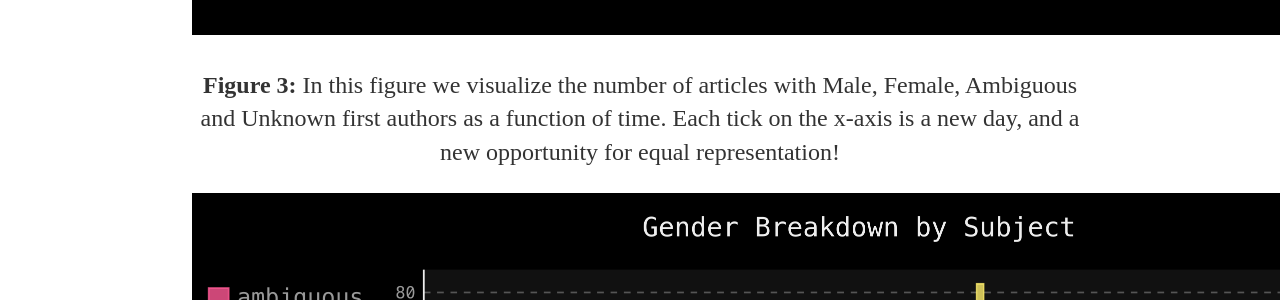
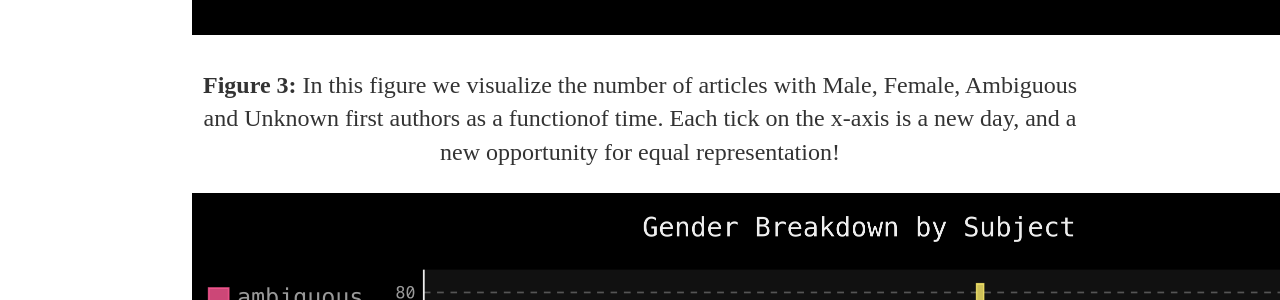
Before and after one commit to sbotlite/sbotlite.github.io, a Jekyll site: the page built from index.html, in a window 1280 px wide and 900 px high, scrolled down 4148 px. Shown: the part 188-488 px from the top of the window. Built offline with Jekyll 4.4.1, drawn with Linux system fonts in a browser that asks for light colours.

Commit message:
Update index.html

```diff
--- a/index.html
+++ b/index.html
@@ -6,8 +6,9 @@
 	<h1 style="text-align:center;">Hi there, I'm Sbotlite! </h1>
 	<p style="text-align:center;"><img src="sbotlite_logo.001.png" alt="sbotlight logo" width="512" height="384" class="center"></p>
 	<p>Sbotlite is a twitter bot whose mission is to investigate gender bias in science and promote women scientists.
-		To do so, Sbotlite automatically retweets papers from biorxiv with female first authors. On top of that, the bot was used to
-		data mine the <a href="https://www.biorxiv.org/">Biorxiv</a> archives and produce analysis on the submissions.
+		To do so, Sbotlite automatically retweets papers from biorxiv with female first authors. On top of that,
+		the bot was used to data mine the <a href="https://www.biorxiv.org/">Biorxiv</a> archives and produce
+		analysis on the submissions.
 	</p>
 
 	<p>Sbotlite was developed by Vassiki Chauhan, Jean-Hugues Lestang and Sushmita Sadhukha.</p>
@@ -37,9 +38,8 @@
 	<p></p>
 	<p><img src="date_label.png" alt="date label" width="1334" height="1000" class="center"></p>
 	<p><strong>Figure 3:</strong> In this figure we visualize the number of articles with Male,
-		Female, Ambiguous and Unknown first authors as a function
-		of time. Each tick on the x-axis is a new day, and a new
-		opportunity for equal representation!</p>
+		Female, Ambiguous and Unknown first authors as a functionof time. Each tick on the
+		x-axis is a new day, and a new opportunity for equal representation!</p>
 	<p></p>
 	<p></p>
 	<p><img src="label_subject.png" alt="label subjects" width="1334" height="1000" class="center"></p>
```
